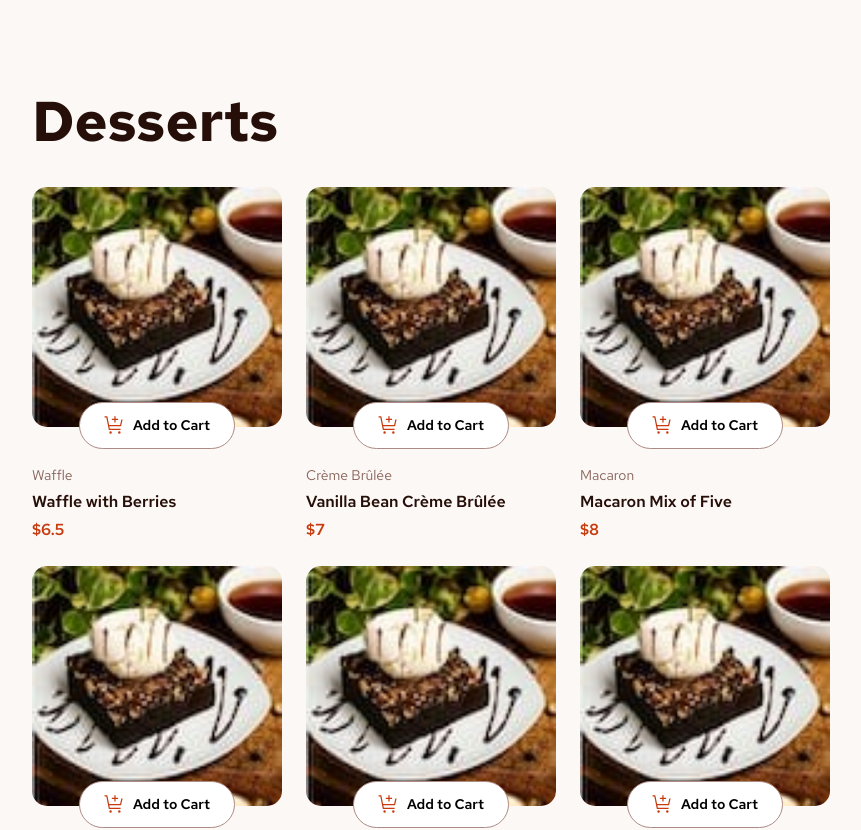
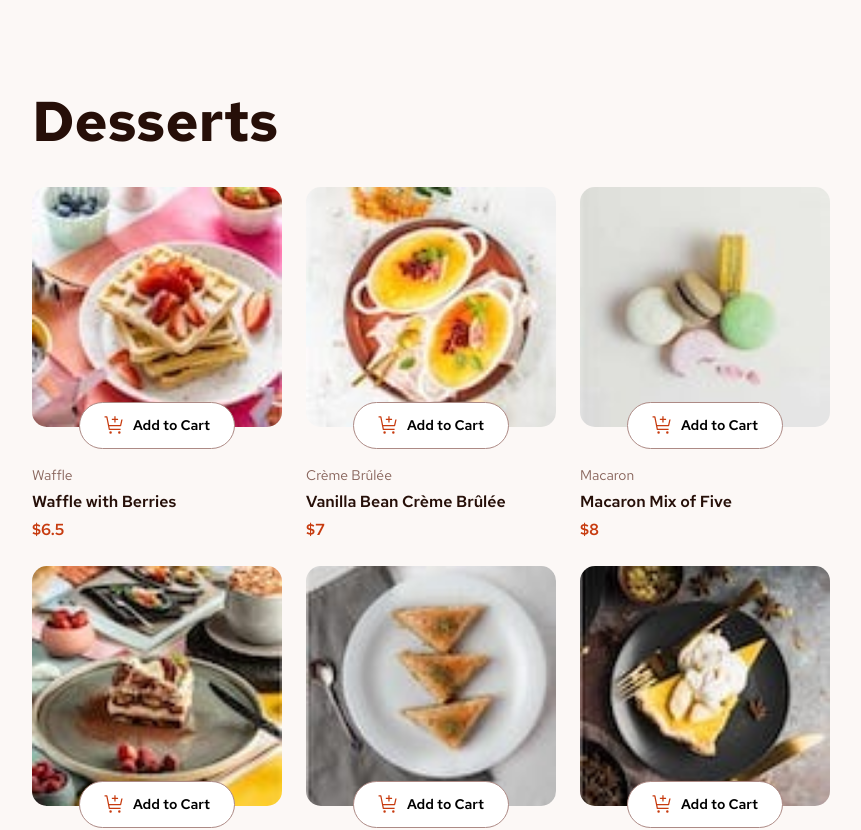
Before and after one commit to ben-demetrius/workspaces, a React (Vite) app: page / in a window 1280 px wide. Shown: the top 830 px of the page, without its empty margins (209-1070 px from the left). Built offline with nearby package versions, Linux system fonts and the light colour scheme.

Commit message:
snapshot

```diff
--- a/src/assets/components/CartItem.jsx
+++ b/src/assets/components/CartItem.jsx
@@ -1,7 +1,5 @@
 import React from "react";
 import "../styles/cart-item.scss";
-
-import imageFileNameTest from "../../../public/assets/images/image-brownie-thumbnail.jpg";
 
 const CartItem = ({ imageFileName, name, category, price }) => {
   const addText = "Add to Cart";
@@ -9,7 +7,7 @@ const CartItem = ({ imageFileName, name, category, price }) => {
   return (
     <div className="cart-item">
       <div className="cart-img-add-btn">
-        <img className="cart--image" src={imageFileNameTest} alt="item image" />
+        <img className="cart--image" src={imageFileName} alt="item image" />
         <button className="cart--button">
           <svg
             xmlns="http://www.w3.org/2000/svg"
--- a/src/assets/data.js
+++ b/src/assets/data.js
@@ -1,10 +1,10 @@
 export const items = [
   {
     image: {
-      thumbnail: "./assets/images/image-waffle-thumbnail.jpg",
-      mobile: "./assets/images/image-waffle-mobile.jpg",
-      tablet: "./assets/images/image-waffle-tablet.jpg",
-      desktop: "./assets/images/image-waffle-desktop.jpg",
+      thumbnail: "../../../public/assets/images/image-waffle-thumbnail.jpg",
+      mobile: "../../../public/assets/images/image-waffle-mobile.jpg",
+      tablet: "../../../public/assets/images/image-waffle-tablet.jpg",
+      desktop: "../../../public/assets/images/image-waffle-desktop.jpg",
     },
     name: "Waffle with Berries",
     category: "Waffle",
@@ -12,10 +12,11 @@ export const items = [
   },
   {
     image: {
-      thumbnail: "./assets/images/image-creme-brulee-thumbnail.jpg",
-      mobile: "./assets/images/image-creme-brulee-mobile.jpg",
-      tablet: "./assets/images/image-creme-brulee-tablet.jpg",
-      desktop: "./assets/images/image-creme-brulee-desktop.jpg",
+      thumbnail:
+        "../../../public/assets/images/image-creme-brulee-thumbnail.jpg",
+      mobile: "../../../public/assets/images/image-creme-brulee-mobile.jpg",
+      tablet: "../../../public/assets/images/image-creme-brulee-tablet.jpg",
+      desktop: "../../../public/assets/images/image-creme-brulee-desktop.jpg",
     },
     name: "Vanilla Bean Crème Brûlée",
     category: "Crème Brûlée",
@@ -23,10 +24,10 @@ export const items = [
   },
   {
     image: {
-      thumbnail: "./assets/images/image-macaron-thumbnail.jpg",
-      mobile: "./assets/images/image-macaron-mobile.jpg",
-      tablet: "./assets/images/image-macaron-tablet.jpg",
-      desktop: "./assets/images/image-macaron-desktop.jpg",
+      thumbnail: "../../../public/assets/images/image-macaron-thumbnail.jpg",
+      mobile: "../../../public/assets/images/image-macaron-mobile.jpg",
+      tablet: "../../../public/assets/images/image-macaron-tablet.jpg",
+      desktop: "../../../public/assets/images/image-macaron-desktop.jpg",
     },
     name: "Macaron Mix of Five",
     category: "Macaron",
@@ -34,10 +35,10 @@ export const items = [
   },
   {
     image: {
-      thumbnail: "./assets/images/image-tiramisu-thumbnail.jpg",
-      mobile: "./assets/images/image-tiramisu-mobile.jpg",
-      tablet: "./assets/images/image-tiramisu-tablet.jpg",
-      desktop: "./assets/images/image-tiramisu-desktop.jpg",
+      thumbnail: "../../../public/assets/images/image-tiramisu-thumbnail.jpg",
+      mobile: "../../../public/assets/images/image-tiramisu-mobile.jpg",
+      tablet: "../../../public/assets/images/image-tiramisu-tablet.jpg",
+      desktop: "../../../public/assets/images/image-tiramisu-desktop.jpg",
     },
     name: "Classic Tiramisu",
     category: "Tiramisu",
@@ -45,10 +46,10 @@ export const items = [
   },
   {
     image: {
-      thumbnail: "./assets/images/image-baklava-thumbnail.jpg",
-      mobile: "./assets/images/image-baklava-mobile.jpg",
-      tablet: "./assets/images/image-baklava-tablet.jpg",
-      desktop: "./assets/images/image-baklava-desktop.jpg",
+      thumbnail: "../../../public/assets/images/image-baklava-thumbnail.jpg",
+      mobile: "../../../public/assets/images/image-baklava-mobile.jpg",
+      tablet: "../../../public/assets/images/image-baklava-tablet.jpg",
+      desktop: "../../../public/assets/images/image-baklava-desktop.jpg",
     },
     name: "Pistachio Baklava",
     category: "Baklava",
@@ -56,10 +57,10 @@ export const items = [
   },
   {
     image: {
-      thumbnail: "./assets/images/image-meringue-thumbnail.jpg",
-      mobile: "./assets/images/image-meringue-mobile.jpg",
-      tablet: "./assets/images/image-meringue-tablet.jpg",
-      desktop: "./assets/images/image-meringue-desktop.jpg",
+      thumbnail: "../../../public/assets/images/image-meringue-thumbnail.jpg",
+      mobile: "../../../public/assets/images/image-meringue-mobile.jpg",
+      tablet: "../../../public/assets/images/image-meringue-tablet.jpg",
+      desktop: "../../../public/assets/images/image-meringue-desktop.jpg",
     },
     name: "Lemon Meringue Pie",
     category: "Pie",
@@ -67,10 +68,10 @@ export const items = [
   },
   {
     image: {
-      thumbnail: "./assets/images/image-cake-thumbnail.jpg",
-      mobile: "./assets/images/image-cake-mobile.jpg",
-      tablet: "./assets/images/image-cake-tablet.jpg",
-      desktop: "./assets/images/image-cake-desktop.jpg",
+      thumbnail: "../../../public/assets/images/image-cake-thumbnail.jpg",
+      mobile: "../../../public/assets/images/image-cake-mobile.jpg",
+      tablet: "../../../public/assets/images/image-cake-tablet.jpg",
+      desktop: "../../../public/assets/images/image-cake-desktop.jpg",
     },
     name: "Red Velvet Cake",
     category: "Cake",
@@ -78,10 +79,10 @@ export const items = [
   },
   {
     image: {
-      thumbnail: "./assets/images/image-brownie-thumbnail.jpg",
-      mobile: "./assets/images/image-brownie-mobile.jpg",
-      tablet: "./assets/images/image-brownie-tablet.jpg",
-      desktop: "./assets/images/image-brownie-desktop.jpg",
+      thumbnail: "../../../public/assets/images/image-brownie-thumbnail.jpg",
+      mobile: "../../../public/assets/images/image-brownie-mobile.jpg",
+      tablet: "../../../public/assets/images/image-brownie-tablet.jpg",
+      desktop: "../../../public/assets/images/image-brownie-desktop.jpg",
     },
     name: "Salted Caramel Brownie",
     category: "Brownie",
@@ -89,10 +90,11 @@ export const items = [
   },
   {
     image: {
-      thumbnail: "./assets/images/image-panna-cotta-thumbnail.jpg",
-      mobile: "./assets/images/image-panna-cotta-mobile.jpg",
-      tablet: "./assets/images/image-panna-cotta-tablet.jpg",
-      desktop: "./assets/images/image-panna-cotta-desktop.jpg",
+      thumbnail:
+        "../../../public/assets/images/image-panna-cotta-thumbnail.jpg",
+      mobile: "../../../public/assets/images/image-panna-cotta-mobile.jpg",
+      tablet: "../../../public/assets/images/image-panna-cotta-tablet.jpg",
+      desktop: "../../../public/assets/images/image-panna-cotta-desktop.jpg",
     },
     name: "Vanilla Panna Cotta",
     category: "Panna Cotta",
```
